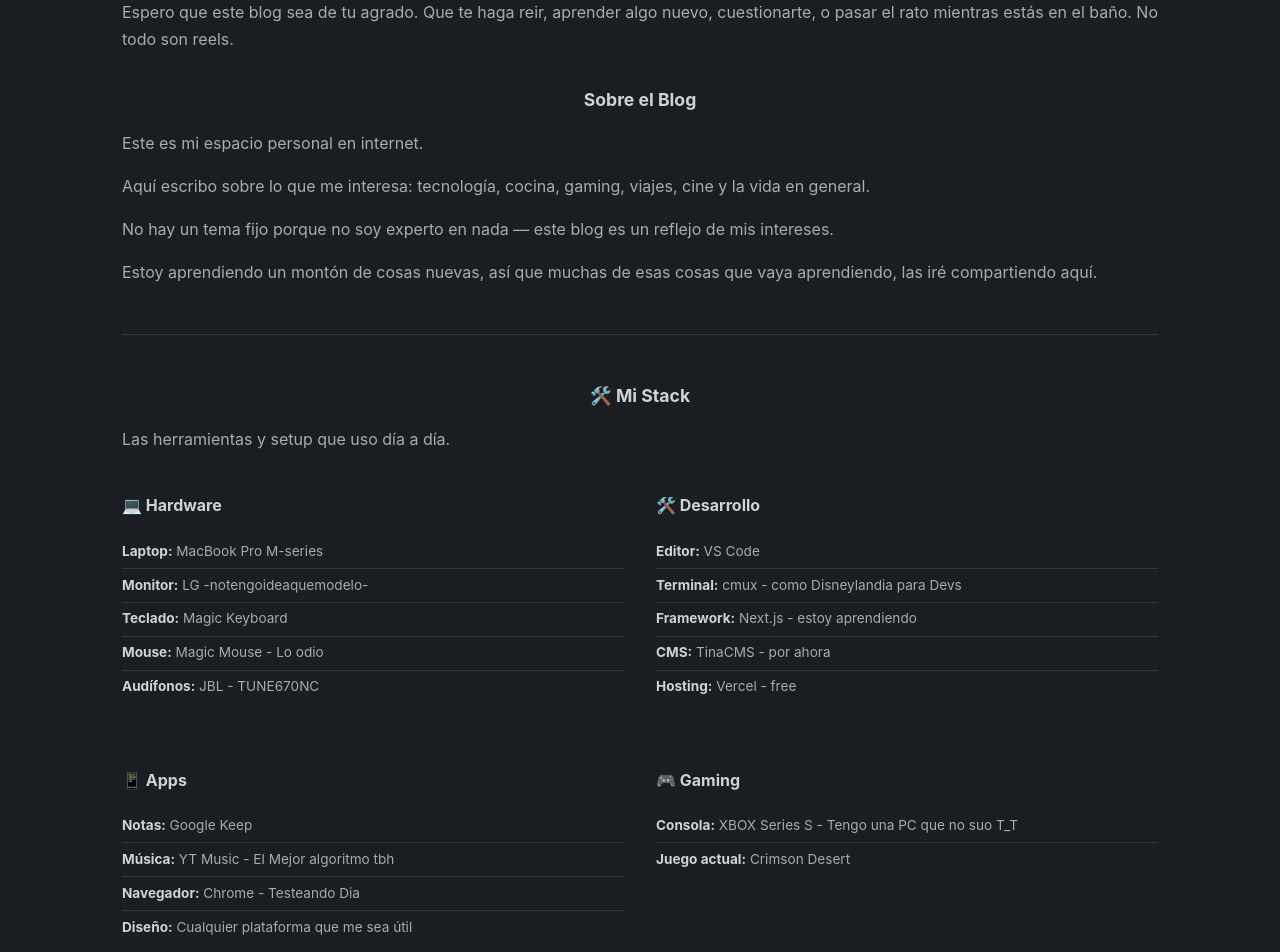
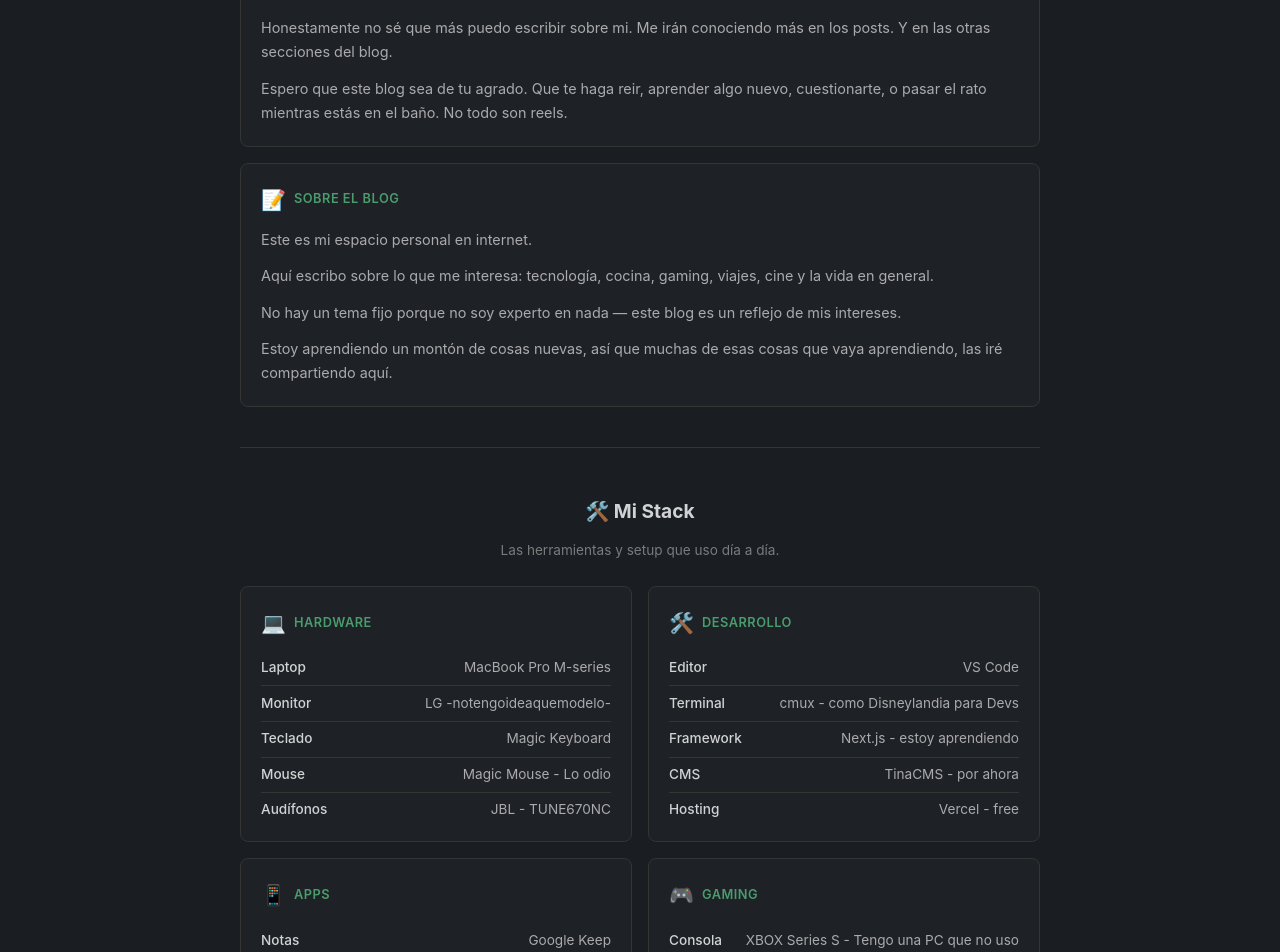
Before and after one commit to DanMartinezMx/eldanmtz, a Next.js app: page /about in a window 1280 px wide. Shown: the part 340-1292 px from the top of the page. Built offline with nearby package versions, Linux system fonts and the light colour scheme.

Commit message:
redesign: about page with card grid matching site aesthetic

```diff
--- a/src/app/about/page.tsx
+++ b/src/app/about/page.tsx
@@ -1,7 +1,7 @@
 import type { Metadata } from "next";
 
 export const metadata: Metadata = {
-  title: "Sobre mí — El otro Tab",
+  title: "Sobre mí",
   description: "Lo que pasa cuando cierras la laptop. Un blog sobre tech, comida, juegos y la vida real.",
   alternates: {
     canonical: "https://eldanmtz.com/about",
@@ -14,80 +14,106 @@
 };
 
 export default function AboutPage() {
+  const stack = [
+    {
+      emoji: "💻",
+      label: "Hardware",
+      items: [
+        { name: "Laptop", value: "MacBook Pro M-series" },
+        { name: "Monitor", value: "LG -notengoideaquemodelo-" },
+        { name: "Teclado", value: "Magic Keyboard" },
+        { name: "Mouse", value: "Magic Mouse - Lo odio" },
+        { name: "Audífonos", value: "JBL - TUNE670NC" },
+      ],
+    },
+    {
+      emoji: "🛠️",
+      label: "Desarrollo",
+      items: [
+        { name: "Editor", value: "VS Code" },
+        { name: "Terminal", value: "cmux - como Disneylandia para Devs" },
+        { name: "Framework", value: "Next.js - estoy aprendiendo" },
+        { name: "CMS", value: "TinaCMS - por ahora" },
+        { name: "Hosting", value: "Vercel - free" },
+      ],
+    },
+    {
+      emoji: "📱",
+      label: "Apps",
+      items: [
+        { name: "Notas", value: "Google Keep" },
+        { name: "Música", value: "YT Music - El Mejor algoritmo tbh" },
+        { name: "Navegador", value: "Chrome - Testeando Dia" },
+        { name: "Diseño", value: "Cualquier plataforma que me sea útil" },
+      ],
+    },
+    {
+      emoji: "🎮",
+      label: "Gaming",
+      items: [
+        { name: "Consola", value: "XBOX Series S - Tengo una PC que no uso T_T" },
+        { name: "Juego actual", value: "Crimson Desert" },
+      ],
+    },
+  ];
+
   return (
     <div className="about-page">
       <h1>Sobre mí</h1>
 
-      <section className="about-section">
-        <p>
-          Soy Dan. Soy papá, esposo, y hasta donde sé, humano. </p>
-        <p> Me gusta cocinar, jugar videojuegos, ver películas, leer y escribir, cuándo la paternidad da un descanso.</p>
-        <p>
-          Honestamente no sé que más puedo escribir sobre mi. Me irán conociendo más en los posts. Y en las otras secciones del blog. </p>
-        <p>
-          Espero que este blog sea de tu agrado. Que te haga reir, aprender algo nuevo,
-          cuestionarte, o pasar el rato mientras estás en el baño. No todo son reels.
-        </p>
-      </section>
+      {/* Bio cards */}
+      <div className="about-grid">
+        <div className="about-card about-card-wide">
+          <div className="about-card-header">
+            <span className="about-card-emoji">👋</span>
+            <span className="about-card-label">¿Quién soy?</span>
+          </div>
+          <div className="about-card-body">
+            <p>Soy Dan. Soy papá, esposo, y hasta donde sé, humano.</p>
+            <p>Me gusta cocinar, jugar videojuegos, ver películas, leer y escribir, cuándo la paternidad da un descanso.</p>
+            <p>Honestamente no sé que más puedo escribir sobre mi. Me irán conociendo más en los posts. Y en las otras secciones del blog.</p>
+            <p>Espero que este blog sea de tu agrado. Que te haga reir, aprender algo nuevo, cuestionarte, o pasar el rato mientras estás en el baño. No todo son reels.</p>
+          </div>
+        </div>
 
-      <section className="about-section">
-        <h2>Sobre el Blog</h2>
-        <p>
-          Este es mi espacio personal en internet.
-        </p>
-        <p>
-          Aquí escribo sobre lo que me interesa: tecnología, cocina, gaming, viajes, cine y la vida en general.
-        </p>
-        <p>No hay un tema fijo porque no soy experto en nada — este blog es un reflejo de mis intereses.</p>
-        <p>Estoy aprendiendo un montón de cosas nuevas, así que muchas de esas cosas que vaya aprendiendo, las iré compartiendo aquí.</p>
-      </section>
+        <div className="about-card about-card-wide">
+          <div className="about-card-header">
+            <span className="about-card-emoji">📝</span>
+            <span className="about-card-label">Sobre el Blog</span>
+          </div>
+          <div className="about-card-body">
+            <p>Este es mi espacio personal en internet.</p>
+            <p>Aquí escribo sobre lo que me interesa: tecnología, cocina, gaming, viajes, cine y la vida en general.</p>
+            <p>No hay un tema fijo porque no soy experto en nada — este blog es un reflejo de mis intereses.</p>
+            <p>Estoy aprendiendo un montón de cosas nuevas, así que muchas de esas cosas que vaya aprendiendo, las iré compartiendo aquí.</p>
+          </div>
+        </div>
+      </div>
 
-      <section className="about-section stack-section">
+      {/* Stack section */}
+      <div className="about-stack-divider">
         <h2>🛠️ Mi Stack</h2>
-        <p className="stack-subtitle">Las herramientas y setup que uso día a día.</p>
+        <p>Las herramientas y setup que uso día a día.</p>
+      </div>
 
-        <div className="stack-grid">
-          <div className="stack-category">
-            <h3>💻 Hardware</h3>
-            <ul>
-              <li><strong>Laptop:</strong> MacBook Pro M-series</li>
-              <li><strong>Monitor:</strong> LG -notengoideaquemodelo-</li>
-              <li><strong>Teclado:</strong> Magic Keyboard</li>
-              <li><strong>Mouse:</strong> Magic Mouse - Lo odio</li>
-              <li><strong>Audífonos:</strong> JBL - TUNE670NC</li>
+      <div className="about-grid">
+        {stack.map((category) => (
+          <div key={category.label} className="about-card">
+            <div className="about-card-header">
+              <span className="about-card-emoji">{category.emoji}</span>
+              <span className="about-card-label">{category.label}</span>
+            </div>
+            <ul className="about-stack-list">
+              {category.items.map((item) => (
+                <li key={item.name}>
+                  <span className="stack-item-name">{item.name}</span>
+                  <span className="stack-item-value">{item.value}</span>
+                </li>
+              ))}
             </ul>
           </div>
-
-          <div className="stack-category">
-            <h3>🛠️ Desarrollo</h3>
-            <ul>
-              <li><strong>Editor:</strong> VS Code</li>
-              <li><strong>Terminal:</strong> cmux - como Disneylandia para Devs</li>
-              <li><strong>Framework:</strong> Next.js - estoy aprendiendo</li>
-              <li><strong>CMS:</strong> TinaCMS - por ahora</li>
-              <li><strong>Hosting:</strong> Vercel - free</li>
-            </ul>
-          </div>
-
-          <div className="stack-category">
-            <h3>📱 Apps</h3>
-            <ul>
-              <li><strong>Notas:</strong> Google Keep</li>
-              <li><strong>Música:</strong> YT Music - El Mejor algoritmo tbh</li>
-              <li><strong>Navegador:</strong> Chrome - Testeando Dia</li>
-              <li><strong>Diseño:</strong> Cualquier plataforma que me sea útil</li>
-            </ul>
-          </div>
-
-          <div className="stack-category">
-            <h3>🎮 Gaming</h3>
-            <ul>
-              <li><strong>Consola:</strong> XBOX Series S - Tengo una PC que no suo T_T</li>
-              <li><strong>Juego actual:</strong> Crimson Desert</li>
-            </ul>
-          </div>
-        </div>
-      </section>
+        ))}
+      </div>
     </div>
   );
 }
--- a/src/app/globals.css
+++ b/src/app/globals.css
@@ -1091,88 +1091,119 @@
    ABOUT PAGE
    ============================================= */
 
+.about-page {
+  max-width: 800px;
+  margin: 0 auto;
+}
+
 .about-page h1 {
   font-size: 2rem;
-  margin-bottom: 1.5rem;
+  margin-bottom: 2rem;
   text-align: center;
 }
 
-.about-section {
+.about-grid {
+  display: grid;
+  grid-template-columns: repeat(2, 1fr);
+  gap: 1rem;
   margin-bottom: 2rem;
 }
 
-.about-section h2 {
-  font-size: 1.1rem;
+.about-card {
+  padding: 1.25rem;
+  background: var(--bg-secondary);
+  border: 1px solid var(--border);
+  border-radius: 8px;
+  transition: border-color 0.2s;
+}
+
+.about-card:hover {
+  border-color: var(--accent);
+}
+
+.about-card-wide {
+  grid-column: 1 / -1;
+}
+
+.about-card-header {
+  display: flex;
+  align-items: center;
+  gap: 0.5rem;
+  margin-bottom: 0.75rem;
+}
+
+.about-card-emoji {
+  font-size: 1.25rem;
+}
+
+.about-card-label {
+  font-size: 0.8rem;
+  font-weight: 600;
+  text-transform: uppercase;
+  letter-spacing: 0.5px;
+  color: var(--accent);
+}
+
+.about-card-body p {
+  color: var(--text-secondary);
+  line-height: 1.7;
+  margin: 0;
+  font-size: 0.9rem;
+}
+
+.about-card-body p+p {
+  margin-top: 0.75rem;
+}
+
+.about-stack-divider {
   text-align: center;
-  margin-bottom: 0.5rem;
-  color: var(--text-primary);
-}
-
-.about-section p {
-  text-align: justify;
-  color: var(--text-secondary);
-  line-height: 1.7;
-}
-
-.about-section p+p {
-  margin-top: 1rem;
-}
-
-.instagram-placeholder {
-  background: var(--bg-tertiary);
-  padding: 2rem;
-  border-radius: 8px;
-  text-align: center;
-  color: var(--text-muted);
-}
-
-/* =============================================
-   STACK (inside About page)
-   ============================================= */
-
-.stack-section {
-  margin-top: 3rem;
+  margin: 2.5rem 0 1.5rem;
   padding-top: 2rem;
   border-top: 1px solid var(--border);
 }
 
-.stack-subtitle {
-  text-align: center;
-  color: var(--text-muted);
-  margin-bottom: 1.5rem;
-}
-
-.stack-grid {
-  display: grid;
-  grid-template-columns: 1fr 1fr;
-  gap: 2rem;
-}
-
-.stack-category h3 {
-  font-size: 1rem;
-  margin-bottom: 0.5rem;
-  color: var(--text-primary);
-}
-
-.stack-category ul {
+.about-stack-divider h2 {
+  font-size: 1.2rem;
+  margin-bottom: 0.25rem;
+}
+
+.about-stack-divider p {
+  color: var(--text-muted);
+  font-size: 0.85rem;
+}
+
+.about-stack-list {
   list-style: none;
   padding: 0;
-}
-
-.stack-category li {
-  padding: 0.35rem 0;
-  color: var(--text-secondary);
+  margin: 0;
+}
+
+.about-stack-list li {
+  display: flex;
+  justify-content: space-between;
+  align-items: baseline;
+  padding: 0.4rem 0;
+  border-bottom: 1px solid var(--border);
   font-size: 0.85rem;
-  border-bottom: 1px solid var(--border);
-}
-
-.stack-category li:last-child {
+  gap: 0.75rem;
+}
+
+.about-stack-list li:last-child {
   border-bottom: none;
-}
-
-.stack-category li strong {
+  padding-bottom: 0;
+}
+
+.stack-item-name {
   color: var(--text-primary);
-}
+  font-weight: 500;
+  white-space: nowrap;
+}
+
+.stack-item-value {
+  color: var(--text-secondary);
+  text-align: right;
+}
+
 
 /* =============================================
    NOW PAGE
@@ -1534,6 +1565,10 @@
     gap: 1.5rem;
   }
 
+  .about-grid {
+    grid-template-columns: 1fr;
+  }
+
   .stack-grid {
     grid-template-columns: 1fr;
     gap: 1.5rem;
```
